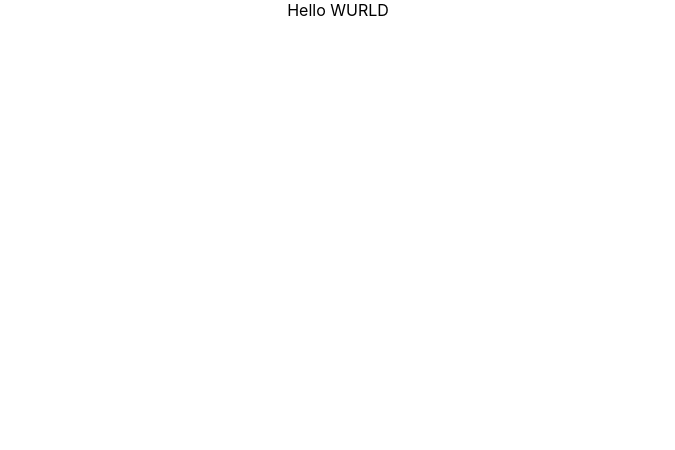
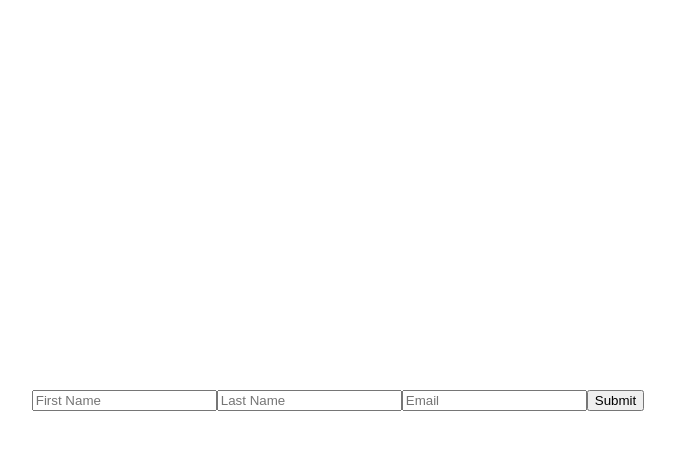
Before and after one commit to javidVeg/merge-signup, a React (Create React App) app: page / in a window 1280 px wide. Shown: the top 450 px of the page, without its empty margins (302-977 px from the left). Built offline with nearby package versions, Linux system fonts and the light colour scheme.

Commit message:
adding form

```diff
--- a/package.json
+++ b/package.json
@@ -9,6 +9,7 @@
     "react": "^18.2.0",
     "react-dom": "^18.2.0",
     "react-scripts": "5.0.1",
+    "react-toastify": "^9.0.8",
     "web-vitals": "^2.1.4"
   },
   "scripts": {
--- a/src/App.css
+++ b/src/App.css
@@ -1,3 +1,7 @@
 .App {
-  text-align: center;
+  display: flex;
+  flex-direction: column;
+  justify-content: center;
+  align-items: center;
+  height: 100vh;
 }
--- a/src/App.js
+++ b/src/App.js
@@ -1,9 +1,12 @@
 import './App.css';
+import SignUp from './Components/Sign up/SignUp';
+
 
 function App() {
   return (
     <div className="App">
-      Hello WURLD
+      <SignUp/>
+
     </div>
   );
 }
--- /dev/null
+++ b/src/Components/Sign up/SignUp.jsx
@@ -0,0 +1,71 @@
+import "./SignUp.css"
+import React, { useState } from 'react'
+import { ToastContainer, toast } from "react-toastify";
+import 'react-toastify/dist/ReactToastify.css';
+
+const SignUp = () => {
+    const [inputData, setInputData] = useState({
+        firstName: "",
+        lastName: "",
+        email: ""
+    });
+
+    const notify = () => toast('🦄 Wow so easy!', {
+        position: "top-right",
+        autoClose: 5000,
+        hideProgressBar: false,
+        closeOnClick: true,
+        pauseOnHover: true,
+        draggable: true,
+        progress: undefined,
+    });;
+
+
+    const { firstName, lastName, email } = inputData
+
+    const onChange = (e) => {
+        setInputData({
+            ...inputData, [e.target.name]: e.target.value
+        });
+        //spreader preserves previous data so its not lost when updating the state!!!
+    };
+
+
+
+
+
+    const handleSubmit = (e) => {
+        e.preventDefault();
+        console.log(inputData)
+        setInputData({ firstName: "", lastName: "", email: "" })
+        notify();
+
+
+    }
+
+
+    return (
+        <div>
+            <form >
+                <input name="firstName" placeholder="First Name" value={inputData.firstName} onChange={onChange} />
+                <input name="lastName" placeholder="Last Name" value={inputData.lastName} onChange={onChange} />
+                <input name="email" placeholder="Email" value={inputData.email} onChange={onChange} />
+                <button onClick={(e) => handleSubmit(e)}>Submit</button>
+                <ToastContainer
+                    position="top-right"
+                    autoClose={5000}
+                    hideProgressBar={false}
+                    newestOnTop={false}
+                    closeOnClick
+                    rtl={false}
+                    pauseOnFocusLoss={false}
+                    draggable
+                    pauseOnHover
+                />
+
+            </form>
+        </div>
+    )
+}
+
+export default SignUp
```
Also changed, not shown: src/Components/Sign up/SignUp.css (added), 1 other file (tests, documents, lock files or other folders).
